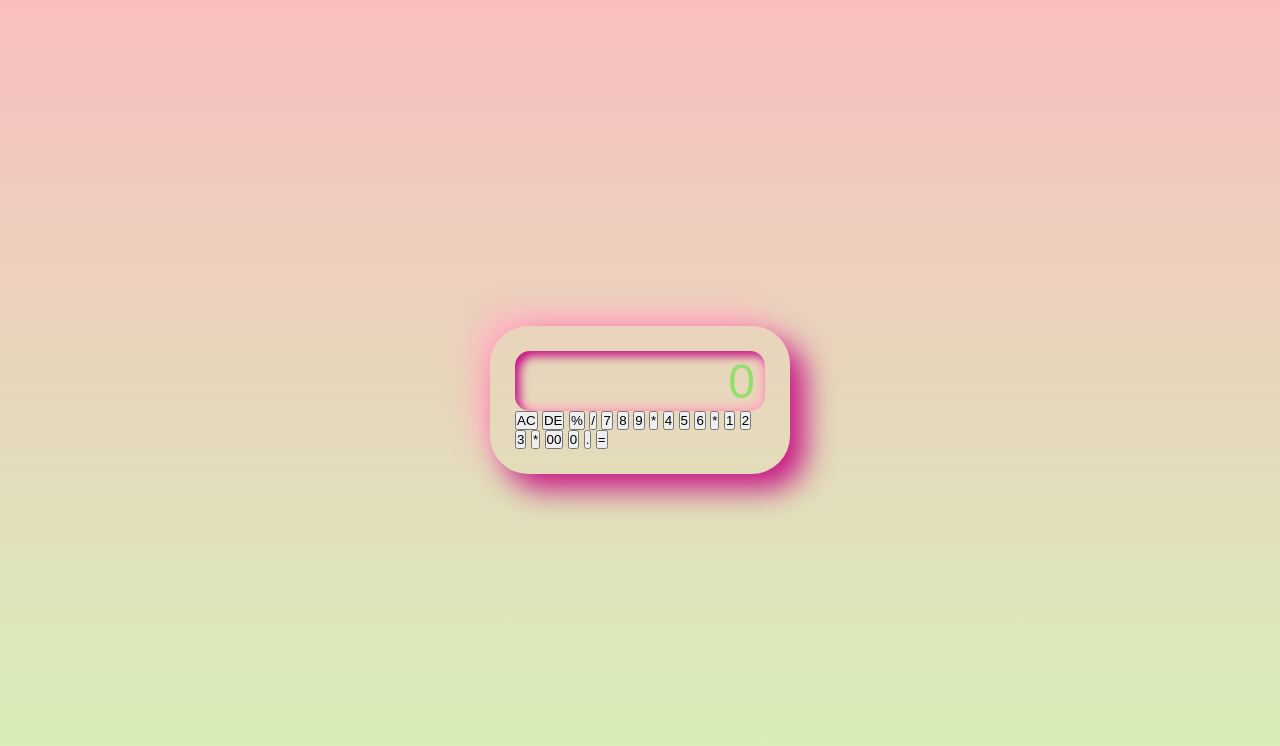
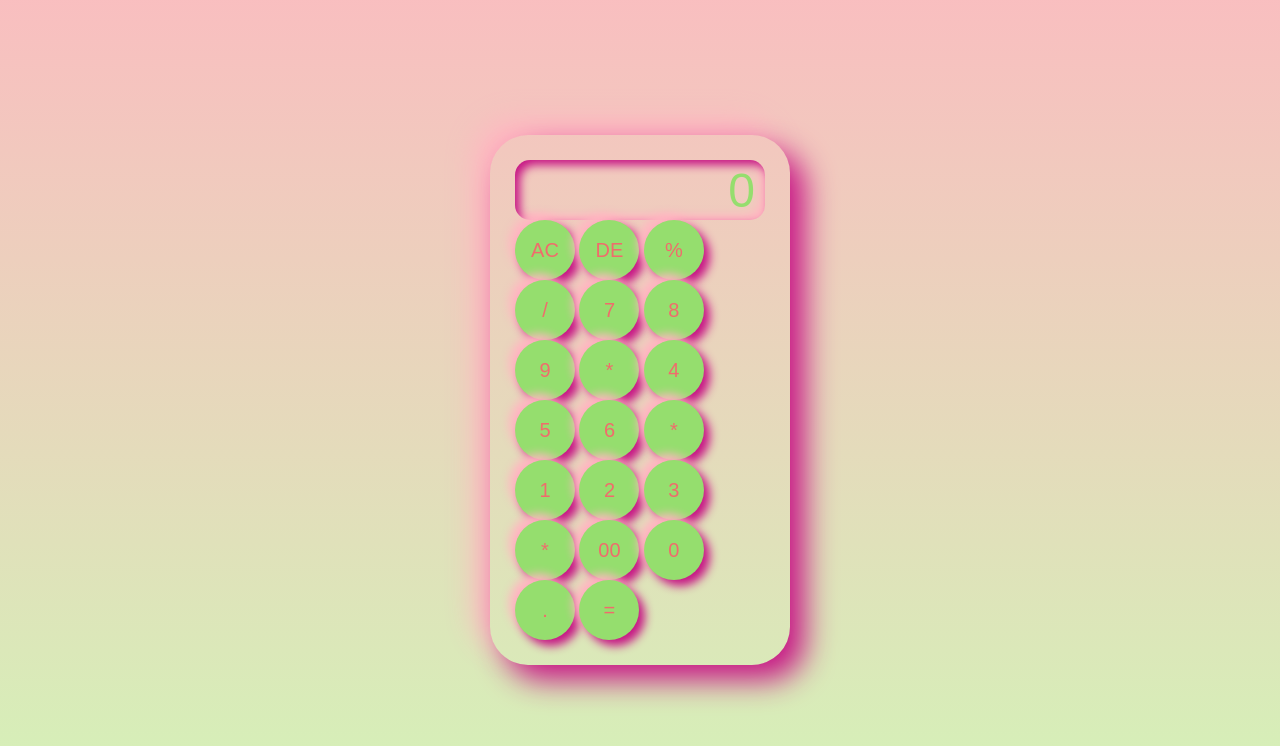
Before and after one commit to olawoleadunoluwa544-crypto/Calculator, a plain HTML site: page index.html in a window 1280 px wide. Drawn offline with Linux system fonts and the light colour scheme.

Commit message:
Calculator

```diff
--- a/style.css
+++ b/style.css
@@ -56,3 +56,25 @@ body{
                 inset -5px -5px 10px var(--shadow-lightpink);
     border-radius: 15px;
 }
+
+.buttons button{
+    width: 60px;
+    height: 60px;
+    border-radius:52px;
+    border: none;
+    outline: none;
+    background-color:#95de6e;
+    color: var(--accent-red);
+    font-size: 1.25rem;
+    cursor: pointer;
+    box-shadow: 6px 6px 10px var(--shadow-darkpink),
+                -6px -6px 10px var(--shadow-lightpink);
+    transition: all 8.1s ease;
+    margin: 0 auto;
+}
+
+button:active{
+    box-shadow: inset 4px 4px 8px var(--shadow-darkpink),
+                inset -4px -4px 8px var(--shadow-lightpink);
+    transform: scale(0.95);
+}
```
